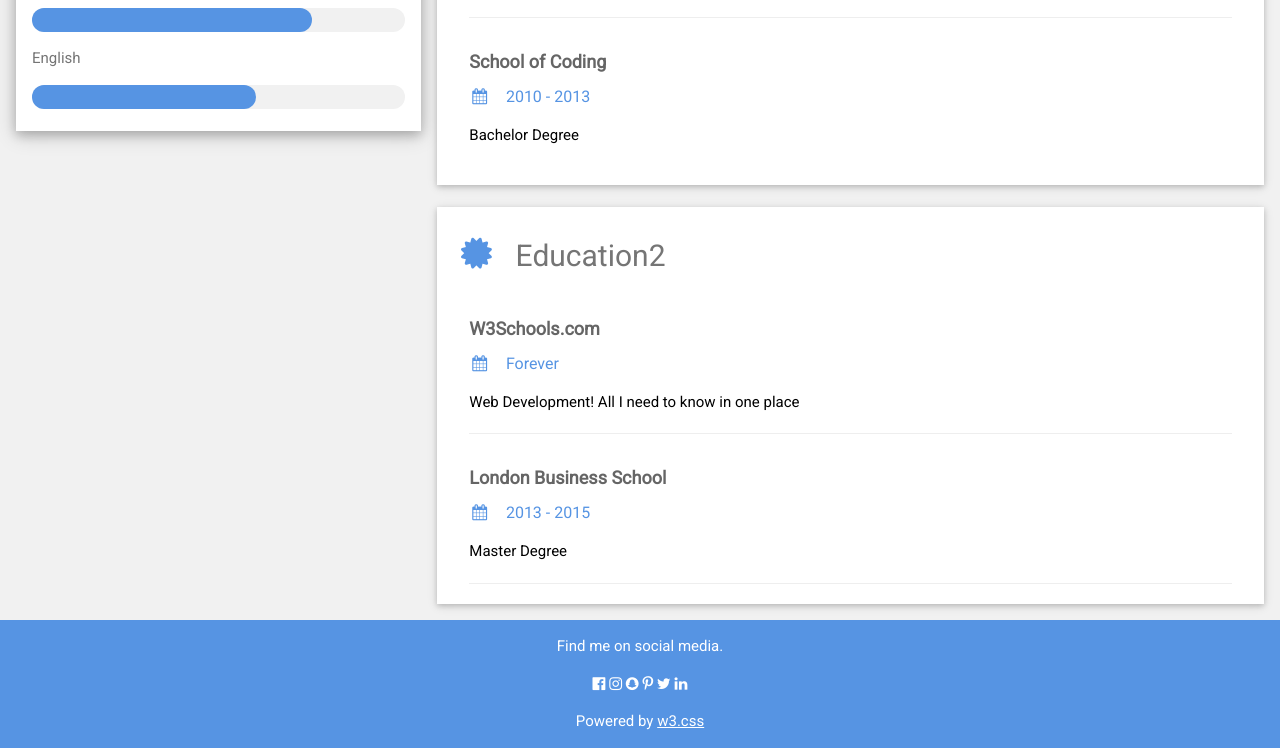
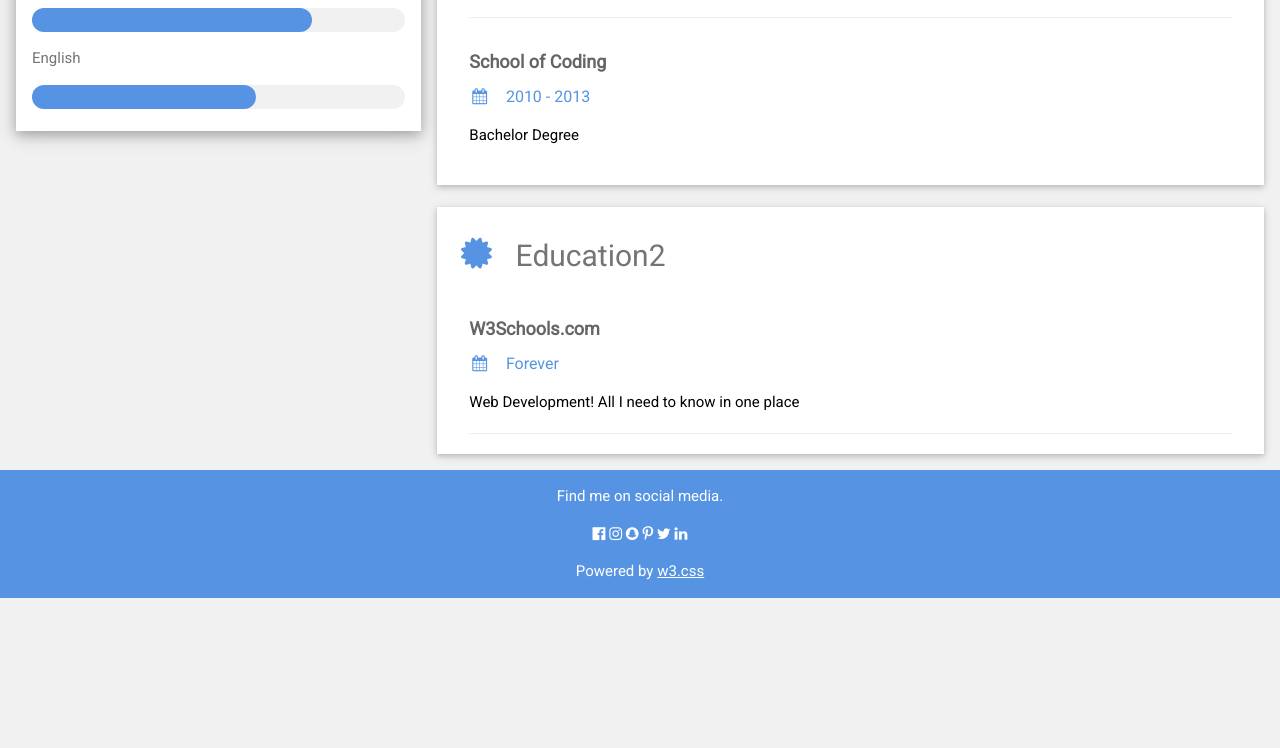
Before and after one commit to knowingsmile/knowingsmile.github.io, a plain HTML site: page index.html in a window 1280 px wide. Shown: the part 1046-1794 px from the top of the page. After the commit the page ends 1644 px from the top, so only its background shows below. Drawn offline with nearby package versions, Linux system fonts and the light colour scheme.

Commit message:
Update and rename cv.html to index.html

```diff
--- a/cv.html
+++ b/index.html
@@ -137,12 +137,7 @@ html,body,h1,h2,h3,h4,h5,h6 {font-family: "Roboto", sans-serif}
           <p>Web Development! All I need to know in one place</p>
           <hr>
         </div>
-        <div class="w3-container">
-          <h5 class="w3-opacity"><b>London Business School</b></h5>
-          <h6 class="w3-text-teal"><i class="fa fa-calendar fa-fw w3-margin-right"></i>2013 - 2015</h6>
-          <p>Master Degree</p>
-          <hr>
-        </div>
+
     <!-- End Right Column -->
     </div>
 
```
